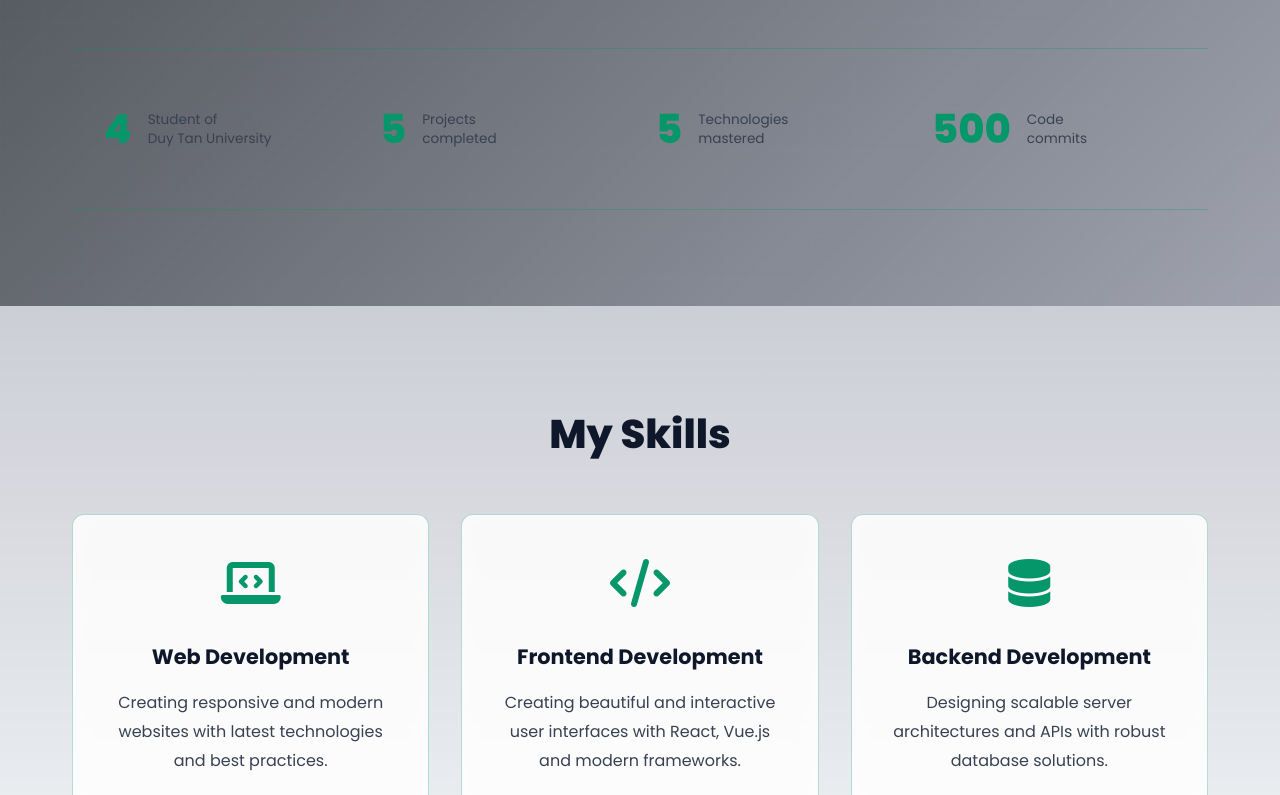
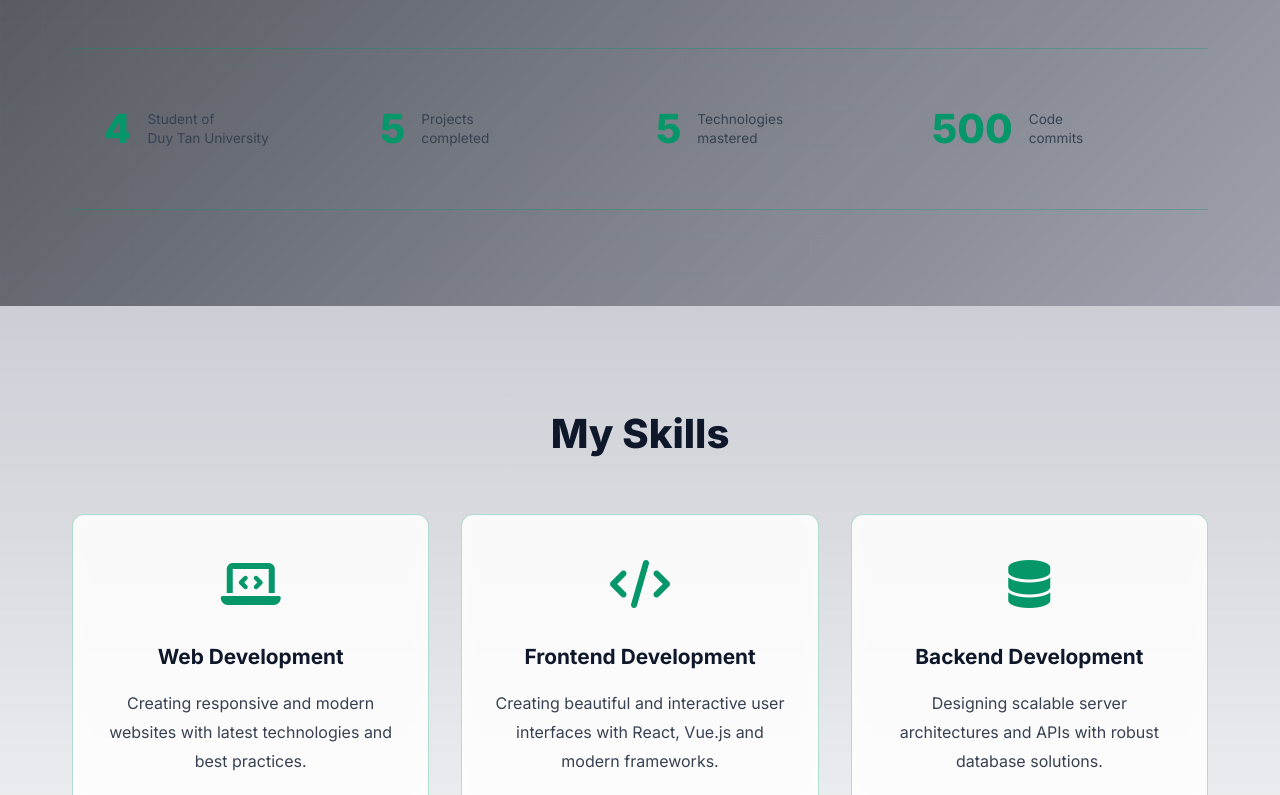
Before and after one commit to Tptin07/Portfolio, a plain HTML site: page index.html in a window 1280 px wide. Shown: the part 656-1451 px from the top of the page. Drawn offline with Linux system fonts and the light colour scheme.

Commit message:
Change font to modern Inter with better Vietnamese support

```diff
--- a/index.html
+++ b/index.html
@@ -6,7 +6,7 @@
     <title>Tran Phuoc Tin - Software Developer Portfolio</title>
     <link rel="stylesheet" href="style.css" />
     <link
-      href="https://fonts.googleapis.com/css2?family=Poppins:wght@300;400;500;600;700;800&family=JetBrains+Mono:wght@400;700&display=swap"
+      href="https://fonts.googleapis.com/css2?family=Inter:wght@300;400;500;600;700;800&family=JetBrains+Mono:wght@400;700&display=swap"
       rel="stylesheet"
     />
     <link
--- a/style.css
+++ b/style.css
@@ -51,12 +51,14 @@ html {
 body {
   background-color: var(--bg-dark);
   color: var(--text-light);
-  font-family: "Poppins", sans-serif;
+  font-family: "Inter", -apple-system, BlinkMacSystemFont, "Segoe UI", sans-serif;
   overflow-x: hidden;
   line-height: 1.6;
   transition:
     background-color 0.3s ease,
     color 0.3s ease;
+  -webkit-font-smoothing: antialiased;
+  -moz-osx-font-smoothing: grayscale;
 }
 
 .container {
@@ -838,7 +840,7 @@ body.light-theme .navbar {
   border: 1px solid var(--border-color);
   border-radius: 8px;
   color: var(--text-light);
-  font-family: "Poppins", sans-serif;
+  font-family: "Inter", -apple-system, BlinkMacSystemFont, "Segoe UI", sans-serif;
   font-size: 1rem;
   transition: all 0.3s ease;
 }
```
